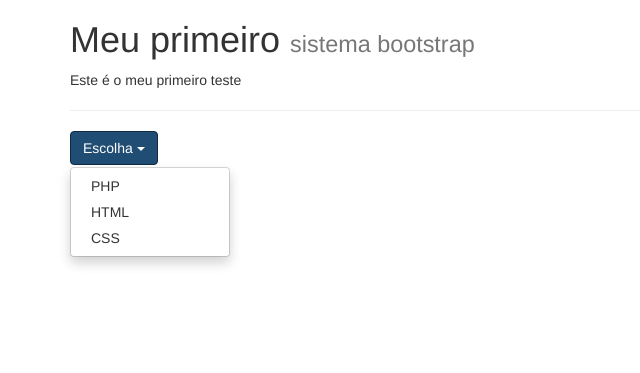
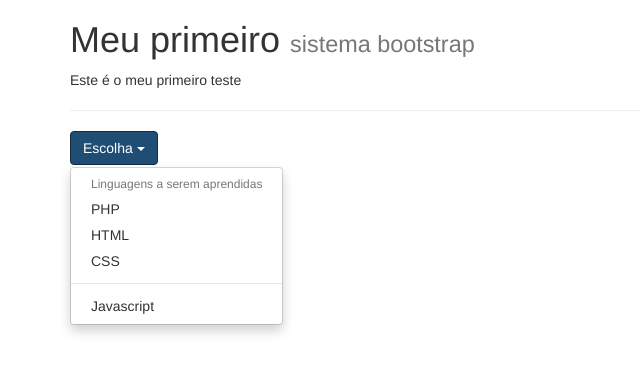
Before and after one commit to deusyvan/bootstrap, a PHP site: page / in a window 1280 px wide, after a click on "Escolha". Shown: the top 373 px of the page, without its empty margins (0-640 px from the left). Run offline with PHP 8.4, Linux system fonts and the light colour scheme.

Commit message:
Cabeçalho do menu

```diff
--- a/index.php
+++ b/index.php
@@ -17,9 +17,12 @@
 			<div class="dropdown">
 				<button class="btn btn-primary dropdown-toggle" data-toggle="dropdown" >Escolha <span class="caret"></span></button>
 				<ul class="dropdown-menu">
+					<li class="dropdown-header">Linguagens a serem aprendidas</li>
 					<li><a href="#">PHP</a></li>
 					<li><a href="#">HTML</a></li>
 					<li><a href="#">CSS</a></li>
+					<li class="divider"></li>
+					<li><a href="#">Javascript</a></li>
 				</ul>
 			</div>
 
```
